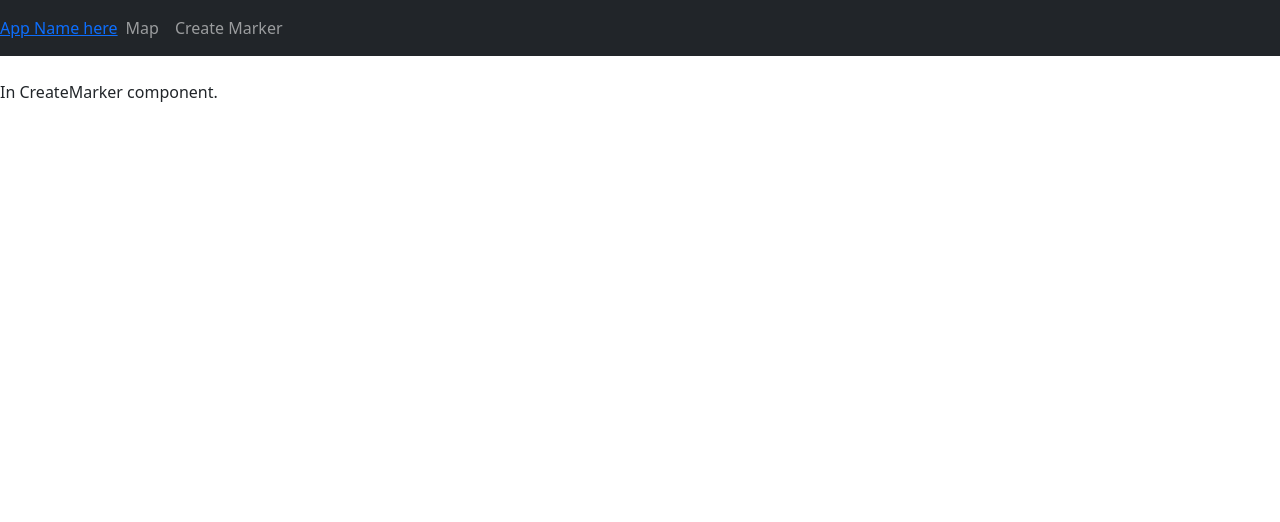
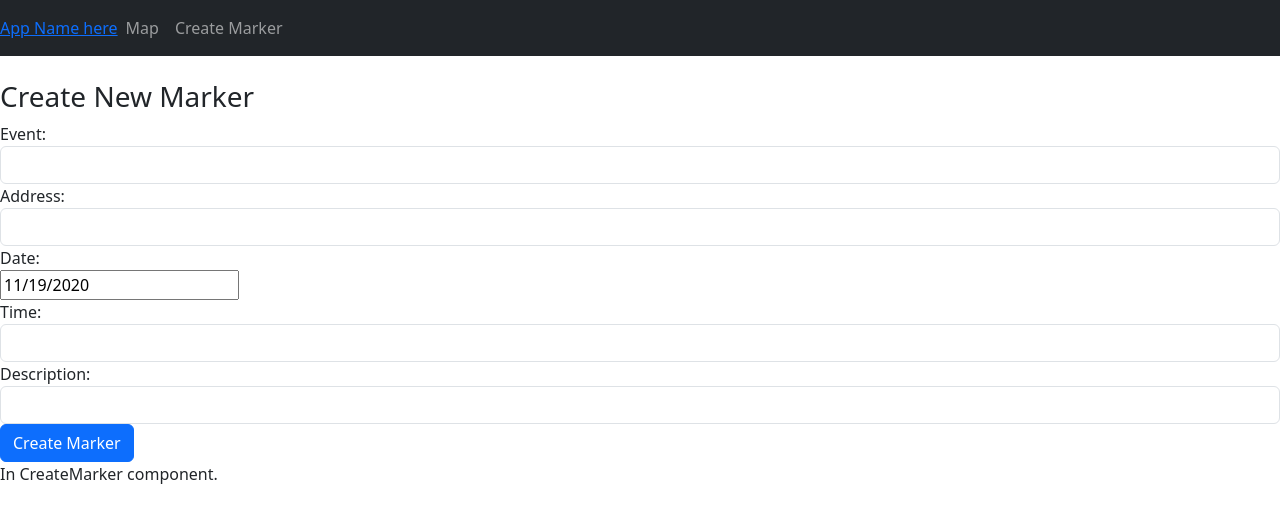
Before and after one commit to richard-do/Meeting-App, a React (Create React App) app in the folder frontend/: page /createMarker in a window 1280 px wide. Shown: the top 522 px of the page. Built offline with nearby package versions, Linux system fonts and the light colour scheme.

Commit message:
added datepicker, added form for createmarker
form displays, but doesn't do anything as of yet

```diff
--- a/frontend/package.json
+++ b/frontend/package.json
@@ -7,6 +7,7 @@
     "@testing-library/react": "^11.1.1",
     "@testing-library/user-event": "^12.2.0",
     "react": "^17.0.1",
+    "react-datepicker": "^3.3.0",
     "react-dom": "^17.0.1",
     "react-router-dom": "^5.2.0",
     "react-scripts": "4.0.0",
--- a/frontend/src/components/create-marker.component.js
+++ b/frontend/src/components/create-marker.component.js
@@ -1,4 +1,6 @@
 import React, {Component} from 'react';
+import DatePicker from 'react-datepicker';
+import "react-datepicker/dist/react-datepicker.css";
 
 export default class CreateMarker extends Component{
 
@@ -10,6 +12,7 @@ export default class CreateMarker extends Component{
         this.onChangeDescription = this.onChangeDescription.bind(this);
         this.onChangeTime = this.onChangeTime.bind(this);
         this.onChangeEvent = this.onChangeEvent.bind(this);
+        this.onSubmit = this.onSubmit.bind(this);
 
         // create all variables in state
         this.state = {
@@ -24,36 +27,36 @@ export default class CreateMarker extends Component{
     // update address
     onChangeAddress(e) {
         this.setState({
-            username: e.target.value
-        });
+            address: e.target.value
+        })
     }
 
     // update Date
     onChangeDate(e) {
         this.setState({
             date: e.target.value
-        });
+        })
     }
 
     // update event
     onChangeEvent(e) {
         this.setState({
             event: e.target.value
-        });
+        })
     }
 
     // update description
     onChangeDescription(e) {
         this.setState({
             description: e.target.value
-        });
+        })
     }
 
     // update Time
     onChangeTime(e) {
         this.setState({
             time: e.target.value
-        });
+        })
     }
 
     onSubmit(e){
@@ -67,8 +70,6 @@ export default class CreateMarker extends Component{
             date: this.state.date
         }
 
-        console.log(marker);
-
         // bring back to map after adding marker
         window.location = '/';
     }
@@ -76,6 +77,64 @@ export default class CreateMarker extends Component{
     render(){
         return (
             <div>
+                <h3>Create New Marker</h3>
+
+                <form onSubmit = {this.onSubmit}>
+                    <div className="form-group">
+                        <label>Event: </label>
+                        <input type="text"
+                            required
+                            className="form-control"
+                            value={this.state.event}
+                            onChange={this.onChangeEvent}
+                        />
+                    </div>
+
+                    <div className="form-group">
+                        <label>Address: </label>
+                        <input type="text"
+                            required
+                            className="form-control"
+                            value={this.state.address}
+                            onChange={this.onChangeAddress}
+                        />
+                    </div>
+
+                    <div className="form-group">
+                        <label>Date: </label>
+                        <div>
+                            <DatePicker
+                                selected={this.state.date}
+                                onChange={this.onChangeDate}
+                            />
+                        </div>
+                    </div>
+
+                    <div className="form-group">
+                        <label>Time: </label>
+                        <input type="text"
+                            required
+                            className="form-control"
+                            value={this.state.time}
+                            onChange={this.onChangeTime}
+                        />
+                    </div>
+
+                    <div className="form-group">
+                        <label>Description: </label>
+                        <input type="text"
+                            required
+                            className="form-control"
+                            value={this.state.description}
+                            onChange={this.onChangeDescription}
+                        />
+                    </div>
+
+                    <div className="form-group">
+                        <input type="submit" value="Create Marker" className="btn btn-primary"/>
+                    </div>
+                </form>
+
                 <p>In CreateMarker component.</p>
             </div>
         )
```
Also changed, not shown: 1 other file (tests, documents, lock files or other folders).
